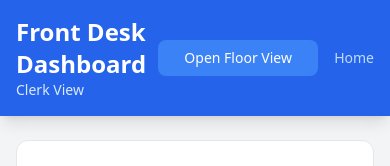
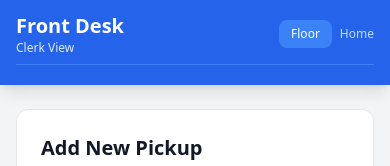
Before and after one commit to chrisbrody/assistedliving-demo, a Next.js app: page /admin in a window 390 px wide. Shown: the top 166 px of the page. Built offline with nearby package versions, Linux system fonts and the light colour scheme; no server answers; the database is empty.

Commit message:
Fix mobile headers: two-row layout with smaller text

```diff
--- a/app/admin/page.tsx
+++ b/app/admin/page.tsx
@@ -150,28 +150,42 @@ export default function AdminPage() {
     <div className="min-h-screen bg-gray-100">
       {/* Header */}
       <header className="bg-blue-600 text-white shadow-lg">
-        <div className="max-w-6xl mx-auto px-4 py-4 flex items-center justify-between">
-          <div>
-            <h1 className="text-2xl font-bold">Front Desk Dashboard</h1>
-            <p className="text-blue-100 text-sm">Clerk View</p>
+        <div className="max-w-6xl mx-auto px-4 py-3">
+          {/* Top row: Title and nav links */}
+          <div className="flex items-center justify-between">
+            <div>
+              <h1 className="text-xl sm:text-2xl font-bold">Front Desk</h1>
+              <p className="text-blue-100 text-xs sm:text-sm">Clerk View</p>
+            </div>
+            <div className="flex items-center gap-2 sm:gap-4">
+              <Link
+                href="/floor"
+                className="px-3 py-1.5 bg-blue-500 hover:bg-blue-400 rounded-lg text-xs sm:text-sm"
+              >
+                Floor
+              </Link>
+              <Link href="/" className="text-blue-200 hover:text-white text-xs sm:text-sm">
+                Home
+              </Link>
+            </div>
           </div>
-          <div className="flex items-center gap-4">
-            {/* Notification Permission Button */}
+          {/* Bottom row: Alert status */}
+          <div className="flex items-center justify-end gap-2 mt-2 pt-2 border-t border-blue-500">
             {notificationPermission === "default" && (
               <button
                 onClick={requestNotificationPermission}
-                className="px-3 py-1.5 bg-yellow-500 hover:bg-yellow-400 text-black rounded-lg text-sm font-medium"
+                className="px-3 py-1.5 bg-yellow-500 hover:bg-yellow-400 text-black rounded-lg text-xs sm:text-sm font-medium"
               >
                 Enable Alerts
               </button>
             )}
             {notificationPermission === "granted" && (
-              <div className="flex items-center gap-2">
-                <span className="text-blue-200 text-sm">Alerts On</span>
+              <>
+                <span className="text-emerald-300 text-xs sm:text-sm">Alerts On</span>
                 <button
                   onClick={() => {
                     const testEvent = {
-                      id: `test-${Date.now()}`, // Unique ID so desktop notification always shows
+                      id: `test-${Date.now()}`,
                       resident_name: "Test Resident",
                       room_number: "101",
                     } as TransportEventWithResident;
@@ -179,21 +193,12 @@ export default function AdminPage() {
                     playDing();
                     sendDesktopNotification(testEvent);
                   }}
-                  className="px-4 py-2 bg-blue-500 hover:bg-blue-400 rounded-lg text-sm"
+                  className="px-3 py-1.5 bg-blue-500 hover:bg-blue-400 rounded-lg text-xs sm:text-sm"
                 >
                   Test
                 </button>
-              </div>
+              </>
             )}
-            <Link
-              href="/floor"
-              className="px-4 py-2 bg-blue-500 hover:bg-blue-400 rounded-lg text-sm w-[160px] text-center"
-            >
-              Open Floor View
-            </Link>
-            <Link href="/" className="text-blue-200 hover:text-white text-sm">
-              Home
-            </Link>
           </div>
         </div>
       </header>
--- a/app/floor/page.tsx
+++ b/app/floor/page.tsx
@@ -151,40 +151,46 @@ export default function FloorPage() {
     <div className="min-h-screen bg-gray-100">
       {/* Header */}
       <header className="bg-slate-700 text-white shadow-lg">
-        <div className="max-w-6xl mx-auto px-4 py-4 flex items-center justify-between">
-          <div>
-            <h1 className="text-2xl font-bold">Nursing Floor</h1>
-            <p className="text-slate-300 text-sm">Tablet View</p>
+        <div className="max-w-6xl mx-auto px-4 py-3">
+          {/* Top row: Title and nav links */}
+          <div className="flex items-center justify-between">
+            <div>
+              <h1 className="text-xl sm:text-2xl font-bold">Nursing Floor</h1>
+              <p className="text-slate-300 text-xs sm:text-sm">Tablet View</p>
+            </div>
+            <div className="flex items-center gap-2 sm:gap-4">
+              <Link
+                href="/admin"
+                className="px-3 py-1.5 bg-slate-500 hover:bg-slate-400 rounded-lg text-xs sm:text-sm"
+              >
+                Admin
+              </Link>
+              <Link href="/" className="text-slate-300 hover:text-white text-xs sm:text-sm">
+                Home
+              </Link>
+            </div>
           </div>
-          <div className="flex items-center gap-4">
+          {/* Bottom row: Alert status */}
+          <div className="flex items-center justify-end gap-2 mt-2 pt-2 border-t border-slate-600">
             {notificationPermission === "default" && (
               <button
                 onClick={requestNotificationPermission}
-                className="px-3 py-1.5 bg-yellow-500 hover:bg-yellow-400 text-black rounded-lg text-sm font-medium"
+                className="px-3 py-1.5 bg-yellow-500 hover:bg-yellow-400 text-black rounded-lg text-xs sm:text-sm font-medium"
               >
                 Enable Alerts
               </button>
             )}
             {notificationPermission === "granted" && (
-              <div className="flex items-center gap-2">
-                <span className="text-slate-300 text-sm">Alerts On</span>
+              <>
+                <span className="text-emerald-400 text-xs sm:text-sm">Alerts On</span>
                 <button
                   onClick={handleTestNotification}
-                  className="px-4 py-2 bg-slate-500 hover:bg-slate-400 rounded-lg text-sm"
+                  className="px-3 py-1.5 bg-slate-500 hover:bg-slate-400 rounded-lg text-xs sm:text-sm"
                 >
                   Test
                 </button>
-              </div>
+              </>
             )}
-            <Link
-              href="/admin"
-              className="px-4 py-2 bg-slate-500 hover:bg-slate-400 rounded-lg text-sm w-[160px] text-center"
-            >
-              Open Admin View
-            </Link>
-            <Link href="/" className="text-slate-300 hover:text-white text-sm">
-              Home
-            </Link>
           </div>
         </div>
       </header>
```
